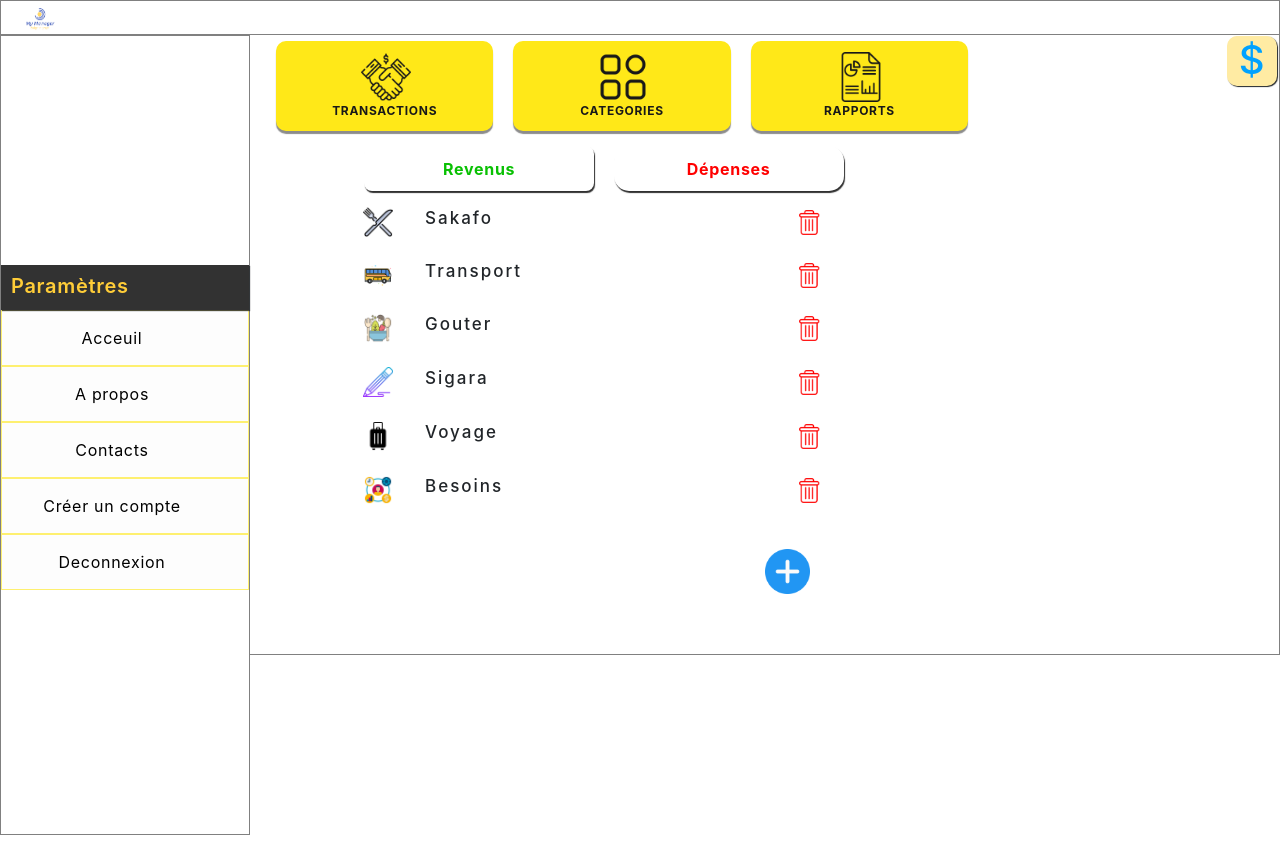
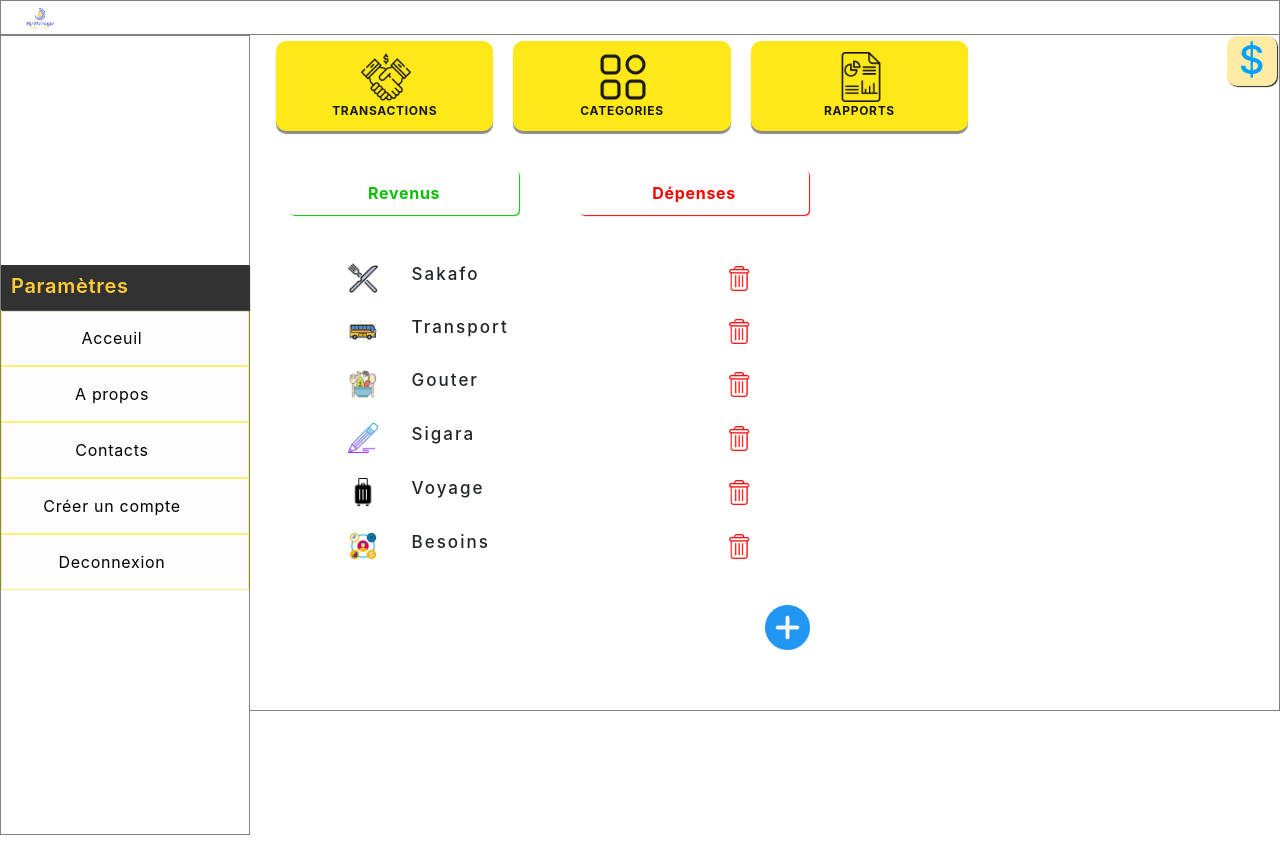
Before and after one commit to EzraNiel/My-manager, a React (Create React App) app: page /Compte in a window 1280 px wide. Both pictures are taken after a click on the button "CATEGORIES". Before the commit the page ends 805 px from the top, so only its background shows below. Built offline with nearby package versions, Linux system fonts and the light colour scheme.

Commit message:
div caché

```diff
--- a/src/Components/Steddi/Categorie.css
+++ b/src/Components/Steddi/Categorie.css
@@ -19,28 +19,44 @@
     letter-spacing: 2px;
     font-size:17px;
 }
+.contenu{
+    margin-top:5%;
+    margin-left:-2%;
+}
+.divcont{
+    margin-left:-10%;
+}
 .btn{
     font-weight: bold;
     width: 230px;
     height: 45px;
     border-radius: 15px;
-    box-shadow: 1px 2px 1px rgb(49, 49, 49);
+    /* box-shadow: 1px 1px 1px rgb(214, 0, 0); */
 }
 .btn1{
     /* background-color:#FFE600; */
-    border:10px rgb(9, 192, 3);
+    margin-right: 50px;
+    border:none;
+    /* border:10px rgb(9, 192, 3); */
     color: rgb(9, 192, 3);
-    border-radius: 8px 8px 8px 8px;
+    border-radius: 5px 5px 5px 5px;
+    /* background-color: rgba(202, 202, 202, 0.329) ; */
+    box-shadow: 1px 1px 1px rgb(9, 192, 3) ;
 }
 .btn2{
+    margin-left:20px;
+    border:none;
     /* background-color: #FFE600; */
-    border:10px rgb(255, 0, 0);
+    /* border:10px rgb(255, 0, 0); */
     color: rgb(255, 0, 0);
+    border-radius: 5px 5px 5px 5px;
+    box-shadow: 1px 1px 1px rgb(255, 0, 0);
 
 }
 .btn2:focus, .btn2:hover, .btn1:focus, .btn1:hover{
     border:1px #FFE600;
     color: #FFE600;
+    box-shadow: 1px 1px 1px #FFE600 ;
 
 }
 .plusCat{
@@ -77,6 +93,7 @@
 .ajouter{
     border:none;
     background-color:white;
+
 }
 .ajouter img{
     width:45px;
@@ -100,17 +117,31 @@
     width: 300px;
 }
 .modalAnnuler{
-    border-radius:8px 8px 8px 8px;
+    border-radius:6px 6px 6px 6px;
+    border:1px solid red;
     width:120px;
     height: 37px;
-    transform: translate(-40px,0);
+    transform: translate(-65px,0);
+    background-color: white;
+    color:red;
     left:0;
 }
+.modalAnnuler:hover{
+    transition:0.2s;
+    box-shadow: 1px 1px 0px rgba(255, 0, 0, 0.473);
+}
+.modalConfirmer:hover{
+    transition:0.2s;
+    box-shadow: 1px 1px 0px rgba(0, 183, 255, 0.459);
+}
 .modalConfirmer{
-    border-radius:8px 8px 8px 8px;
+    border-radius:6px 6px 6px 6px;
+    color:rgb(0, 183, 255);
+    background-color: white;
+    border:1px solid rgb(0, 183, 255);
     width:120px;
     height: 37px;
-    right:0;
+    transform: translate(-25px,0);
 }
 
 #personModal {
@@ -137,17 +168,43 @@
     border-color: #FFE600 ;
   }
   .divCacher{
-    padding-top: 50px;
+    margin-top:-4%;
     position: absolute;
     right: 24px;
-    border:1px solid rgb(0, 0, 0);
-    background-color: rgb(77, 77, 77);
-    width: 320px;
-    height: 370px;
+    border:1px solid rgb(212, 212, 212);
+    /* background-color: rgb(77, 77, 77); */
+    width: 390px;
+    height: auto;
+    box-shadow:3px 3px 0  rgba(172, 172, 172, 0.596);
+    border-radius: 8px;
+    transition: 0.3s;
+    transform-style: preserve-3d;
   }
   .visible{
     visibility: visible;
+    padding:0;
+    padding-top:10px;
   }
   .nonVisible{
     visibility: hidden;
+
   }
+.formulaire input{
+    width:75%;
+    /* justify-content:0 auto;
+    align-items: center; */
+    margin-left: 15%;
+}
+.formulaire label{
+    text-align: center;
+    color:rgb(114, 113, 113);
+    margin-left: 15%;
+}
+.titre{
+    text-align: center;
+    /* margin-bottom:50px; */
+}
+.header{
+    margin-top:0;
+    /* height: 10px; */
+}
--- a/src/Components/Steddi/pagesCompte/Categories.jsx
+++ b/src/Components/Steddi/pagesCompte/Categories.jsx
@@ -29,11 +29,11 @@ function CatElement(){
         setListIcon(IconsCopyUptade)
     }
     return(
-        <div className='  '>
+        <div className='contenu'>
             {listIcons.map((val) => (
                  <div className='row catElement mb-4 offset-1' key={val.id}>
                     <div className='col-md-1 ' >{val.icon}</div>
-                    <div className='col-md-6' ><h5>{val.nom}</h5></div>
+                    <div className='col-md-5' ><h5>{val.nom}</h5></div>
                     <div className='col-md-5'> <button className="boutSUP" onClick={()=>handleDelete(val.id)} ><img className="supprimer" src={cat} alt="" /></button> </div>
                  </div>
             ))}
@@ -58,22 +58,20 @@ function Categories(){
         setEstVisible(!estVisible)
     }
     return(
-        <div>
-             <div className='row mb-3'>
+        <div className='mt-4'>
+             <div className='row mb-2 divcont'>
                 <div className='col-3 offset-1'><button className='btn btn1'>Revenus</button></div>
                 <div className='col-3'><button className='btn btn2'>Dépenses</button></div>
             </div>
             <div className={`divCacher ${estVisible ? 'visible' : 'nonVisible'}`}>
-                {/* <label htmlFor="za">Prenom</label>
-                <input type="text" id='za'/>
-                <label htmlFor="ze">nom</label>
-                <input type="text" id='ze'/> */}
                 <form>
-                <div className="mb-3">
+                <div className="mb-1 formulaire">
                   <div className="header">
-                     <h5 className="modal-title">Effectuer une opération</h5>
-                     <button type="button" className="btn-close">x</button>
+                     <h5 className="modal-title titre">Effectuer une opération</h5>
+                     <hr /> <br />
+
                   </div>
+                  <div className='mb-5'>
                         <label htmlFor="category-name" className="form-label">Nom de la catégorie:</label>
                         <input
                             type="text"
@@ -88,10 +86,12 @@ function Categories(){
                             id="category-name"
                         />
                         </div>
+                  </div>
+
                 {/* Autres champs du formulaire */}
                 <div className="modal-footer">
                   <button type="button" className="modalAnnuler">Annuler</button>
-                  <button type="submit" className="modalConfirmer">Confirmer</button>
+                  <button type="submit" className="modalConfirmer" >Confirmer</button>
                 </div>
               </form>
             </div>
```
Lines whose indentation alone changed are shown as unchanged.
